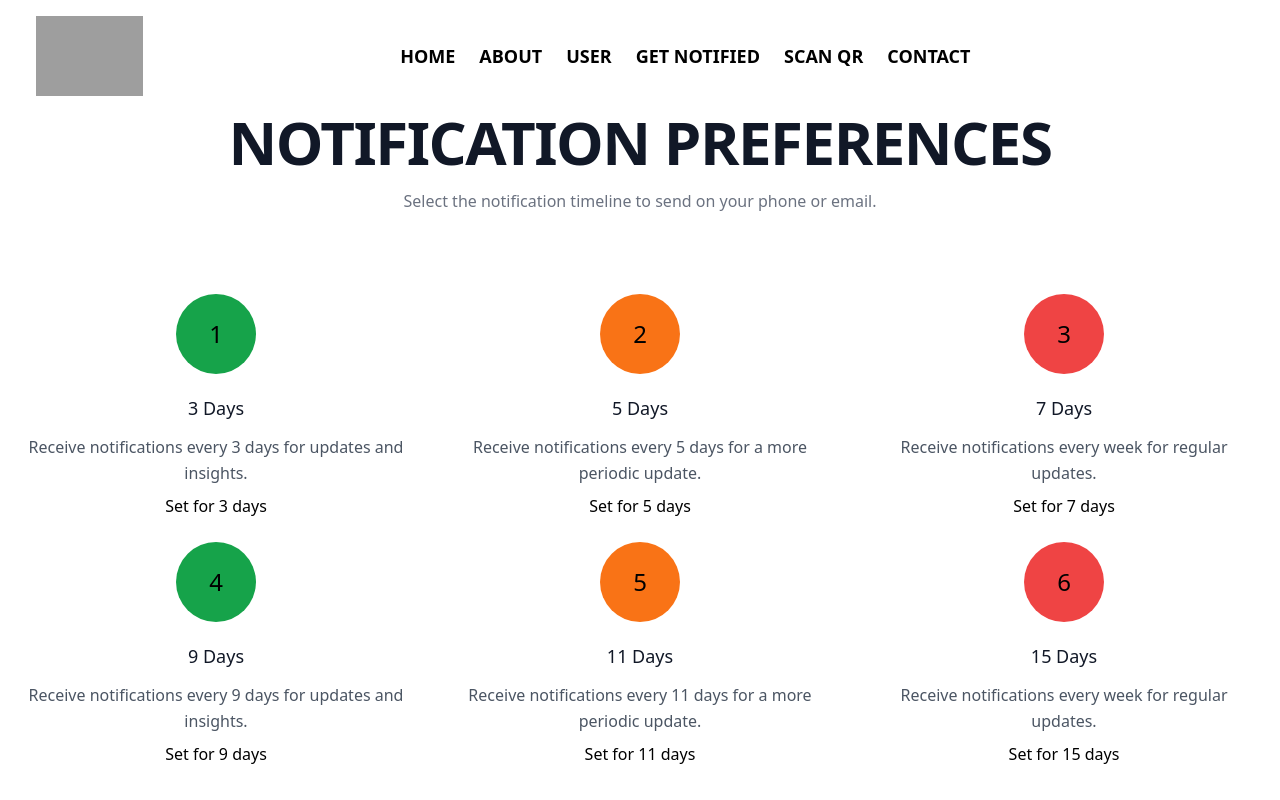
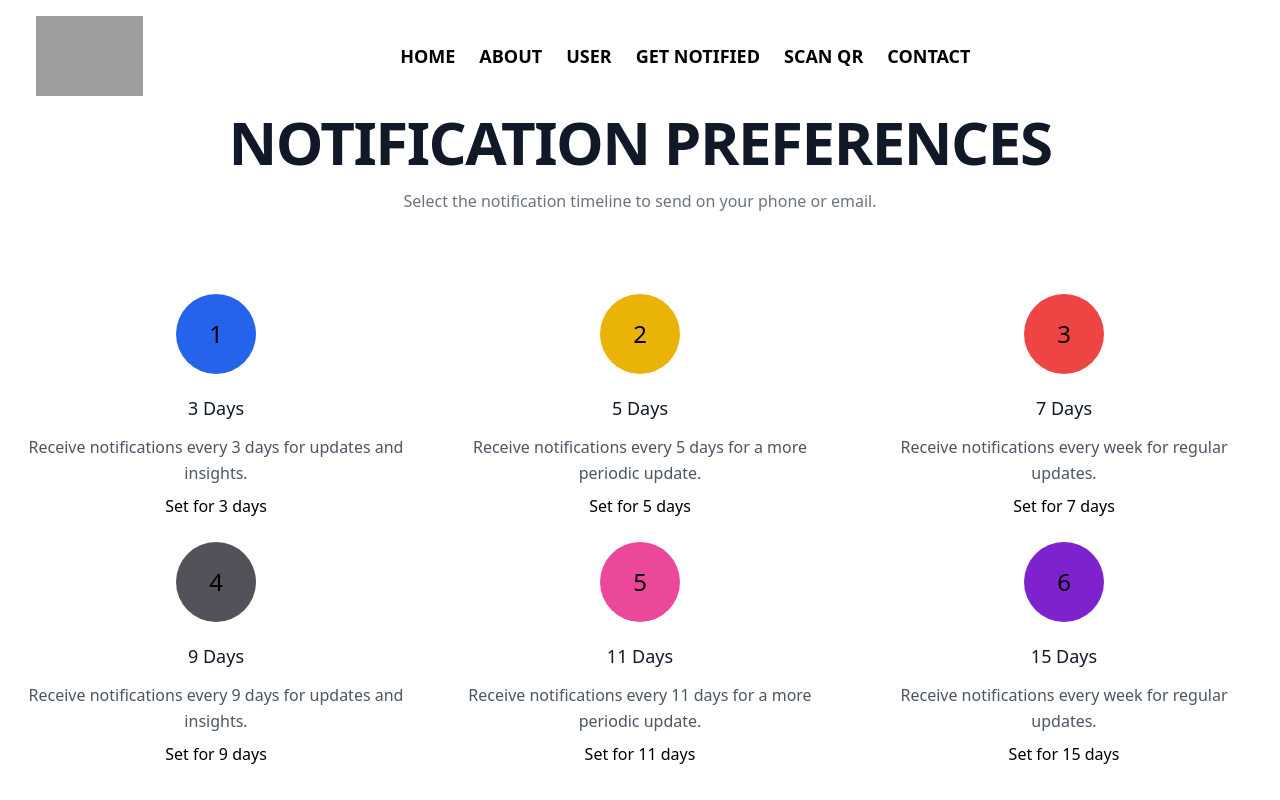
Before and after one commit to usha-madithati/esmart.github.io, a React (Create React App) app: page /user/notifications in a window 1280 px wide. Built offline with nearby package versions, Linux system fonts and the light colour scheme; sample sign-in values are in the browser's storage; grey boxes are pictures that could not be loaded.

Commit message:
color theme adjusted

```diff
--- a/src/pages/Notification.js
+++ b/src/pages/Notification.js
@@ -82,7 +82,7 @@ const NotificationSettings = () => {
           </div>
           <div className="flex flex-wrap sm:-m-4 -mx-4 -mb-10 -mt-4 md:space-y-0 space-y-6">
             <div className="p-4 md:w-1/3 flex flex-col text-center items-center">
-              <div className="w-20 h-20 inline-flex text-black text-2xl items-center justify-center rounded-full bg-green-600 text-black-500 mb-5 flex-shrink-0">
+              <div className="w-20 h-20 inline-flex text-black text-2xl items-center justify-center rounded-full bg-blue-600 text-black-500 mb-5 flex-shrink-0">
                 <h1>1</h1>
               </div>
               <div className="flex-grow">
@@ -98,7 +98,7 @@ const NotificationSettings = () => {
               </div>
             </div>
             <div className="p-4 md:w-1/3 flex flex-col text-center items-center">
-              <div className="w-20 h-20 inline-flex text-black text-2xl items-center justify-center rounded-full bg-orange-500 text-black-500 mb-5 flex-shrink-0">
+              <div className="w-20 h-20 inline-flex text-black text-2xl items-center justify-center rounded-full bg-yellow-500 text-black-500 mb-5 flex-shrink-0">
                 <h1>2</h1>
               </div>
               <div className="flex-grow">
@@ -132,7 +132,7 @@ const NotificationSettings = () => {
           </div>
           <div className="flex flex-wrap sm:-m-4 -mx-4 -mb-10 -mt-4 md:space-y-0 space-y-6">
             <div className="p-4 md:w-1/3 flex flex-col text-center items-center">
-              <div className="w-20 h-20 inline-flex text-black text-2xl items-center justify-center rounded-full bg-green-600 text-black-500 mb-5 flex-shrink-0">
+              <div className="w-20 h-20 inline-flex text-black text-2xl items-center justify-center rounded-full bg-zinc-600 text-black-500 mb-5 flex-shrink-0">
                 <h1>4</h1>
               </div>
               <div className="flex-grow">
@@ -148,7 +148,7 @@ const NotificationSettings = () => {
               </div>
             </div>
             <div className="p-4 md:w-1/3 flex flex-col text-center items-center">
-              <div className="w-20 h-20 inline-flex text-black text-2xl items-center justify-center rounded-full bg-orange-500 text-black-500 mb-5 flex-shrink-0">
+              <div className="w-20 h-20 inline-flex text-black text-2xl items-center justify-center rounded-full bg-pink-500 text-black-500 mb-5 flex-shrink-0">
                 <h1>5</h1>
               </div>
               <div className="flex-grow">
@@ -165,7 +165,7 @@ const NotificationSettings = () => {
               </div>
             </div>
             <div className="p-4 md:w-1/3 flex flex-col text-center items-center">
-              <div className="w-20 h-20 inline-flex text-black text-2xl items-center justify-center rounded-full bg-red-500 text-black-500 mb-5 flex-shrink-0">
+              <div className="w-20 h-20 inline-flex text-black text-2xl items-center justify-center rounded-full bg-purple-700 text-black-500 mb-5 flex-shrink-0">
                 <h1>6</h1>
               </div>
               <div className="flex-grow">
```
